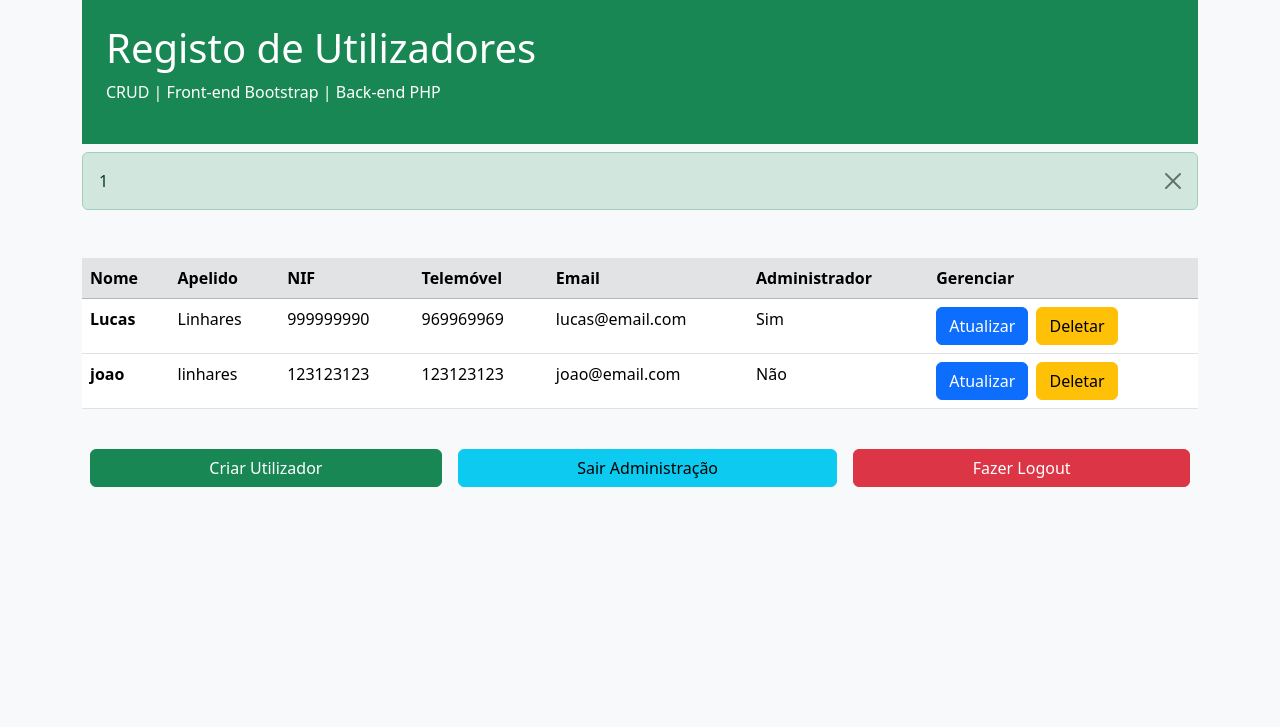
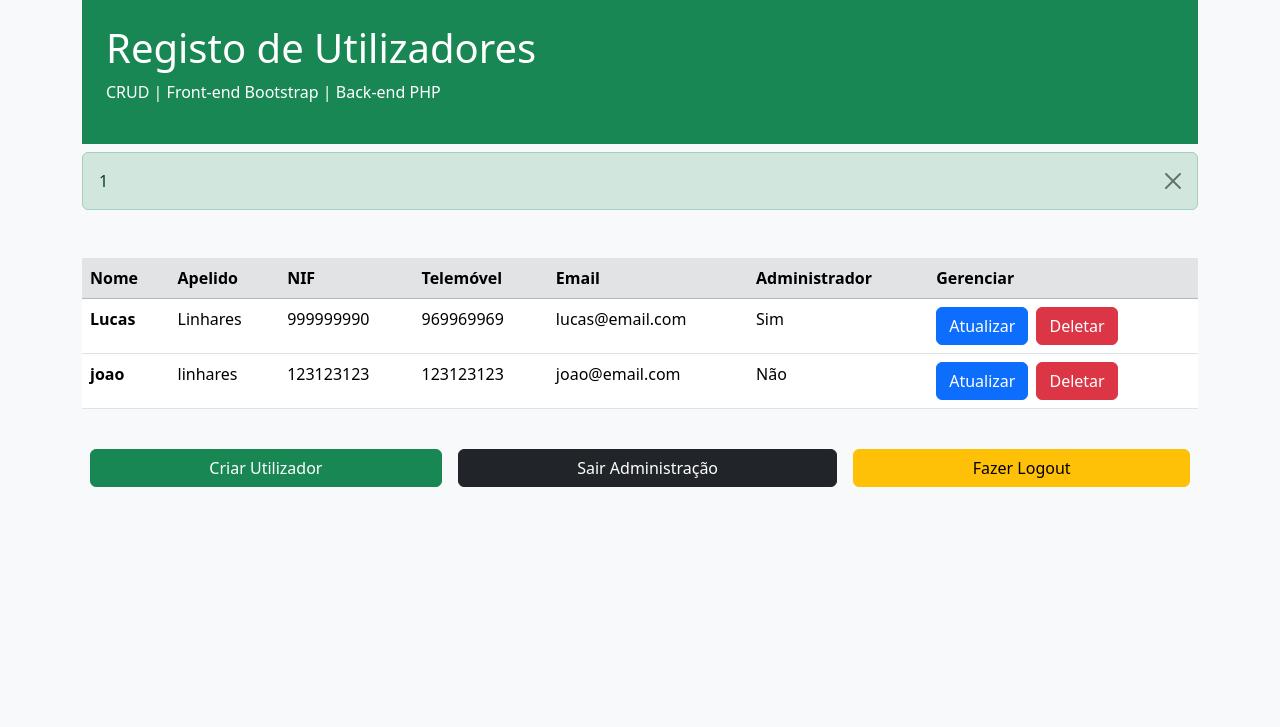
Before and after one commit to lucascompython/pw_tp, a PHP site: page /admin/ in a window 1280 px wide. Shown: the top 727 px of the page. Run offline with PHP 8.4, Linux system fonts and the light colour scheme; the visitor is signed in with stand-in values (Sample User, id 1); data comes from the database, SQL or seed files in the repository.

Commit message:
Change the colors of the buttons

```diff
--- a/admin/index.php
+++ b/admin/index.php
@@ -63,7 +63,7 @@ require_once __DIR__ . '/templates/cabecalho.php';
               <td>
                 <div class="d-flex justify-content">
                   <a href="/src/controlador/admin/controlar-utilizador.php?<?= 'utilizador=atualizar&id=' . $utilizador['id'] ?>"><button type="button" class="btn btn-primary me-2">Atualizar</button></a>
-                  <button type="button" class="btn btn-warning" data-bs-toggle="modal" data-bs-target="#deletar<?= $utilizador['id'] ?>">Deletar</button>
+                  <button type="button" class="btn btn-danger" data-bs-toggle="modal" data-bs-target="#deletar<?= $utilizador['id'] ?>">Deletar</button>
                 </div>
               </td>
             </tr>
@@ -99,11 +99,11 @@ require_once __DIR__ . '/templates/cabecalho.php';
         <button class="btn btn-success w-100">Criar Utilizador</button>
       </a>
       <a href="/aplicacao/" class="flex-fill mx-2">
-        <button class="btn btn-info w-100">Sair Administração</button>
+        <button class="btn btn-dark w-100">Sair Administração</button>
       </a>
 
       <form action="/src/controlador/aplicacao/controlar-autenticacao.php" method="post" class="flex-fill mx-2">
-        <button class="btn btn-danger w-100" type="submit" name="utilizador" value="logout">Fazer Logout</button>
+        <button class="btn btn-warning w-100" type="submit" name="utilizador" value="logout">Fazer Logout</button>
       </form>
 
     </div>
```
